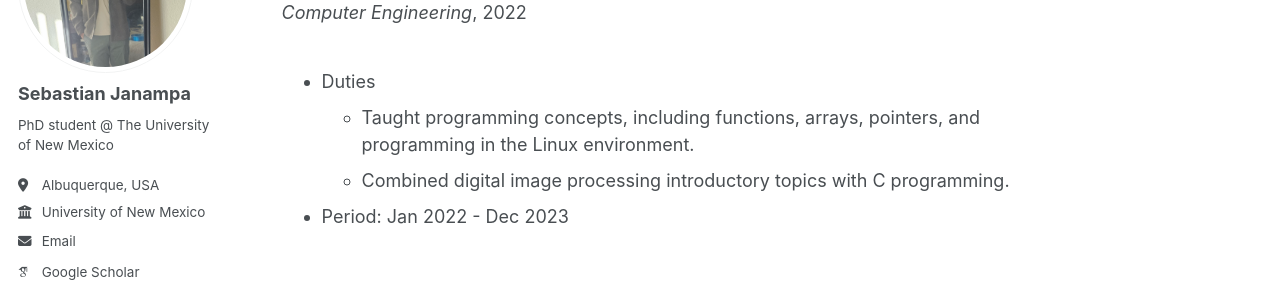
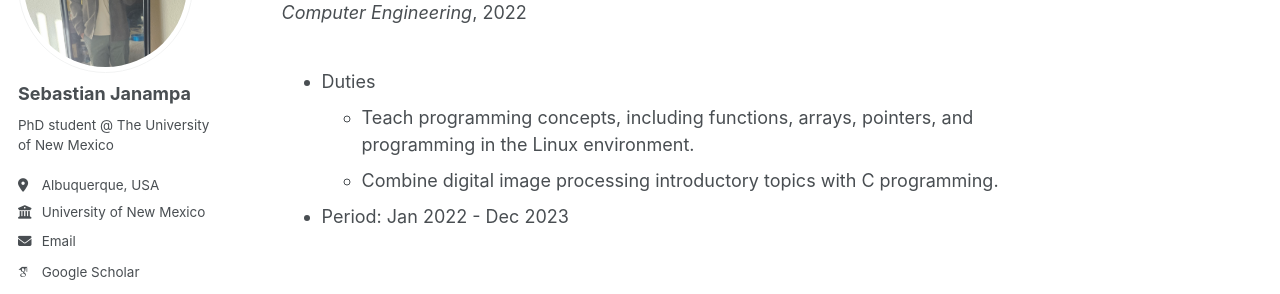
Before and after one commit to SebastianJanampa/SebastianJanampa.github.io, a Jekyll site: the page built from _teaching/2014-spring-teaching-1.md, in a window 1280 px wide and 1120 px high. Shown: the part 208-502 px from the top of the window. Built offline with Jekyll 4.4.1, drawn with Linux system fonts in a browser that asks for light colours; some web fonts are replaced.

Commit message:
Update 2014-spring-teaching-1.md

```diff
--- a/_teaching/2014-spring-teaching-1.md
+++ b/_teaching/2014-spring-teaching-1.md
@@ -7,6 +7,6 @@ date: 2022-01-01
 location: "Albuquerque, USA"
 ---
 * Duties
-  *  Taught programming concepts, including functions, arrays, pointers, and programming in the Linux environment.
-  *  Combined digital image processing introductory topics with C programming.
+  *  Teach programming concepts, including functions, arrays, pointers, and programming in the Linux environment.
+  *  Combine digital image processing introductory topics with C programming.
 * Period: Jan 2022 - Dec 2023
```
